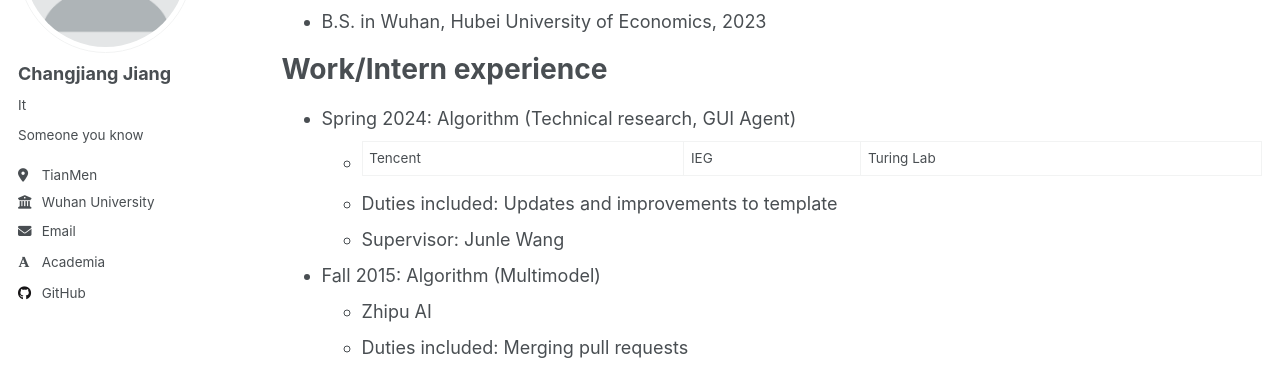
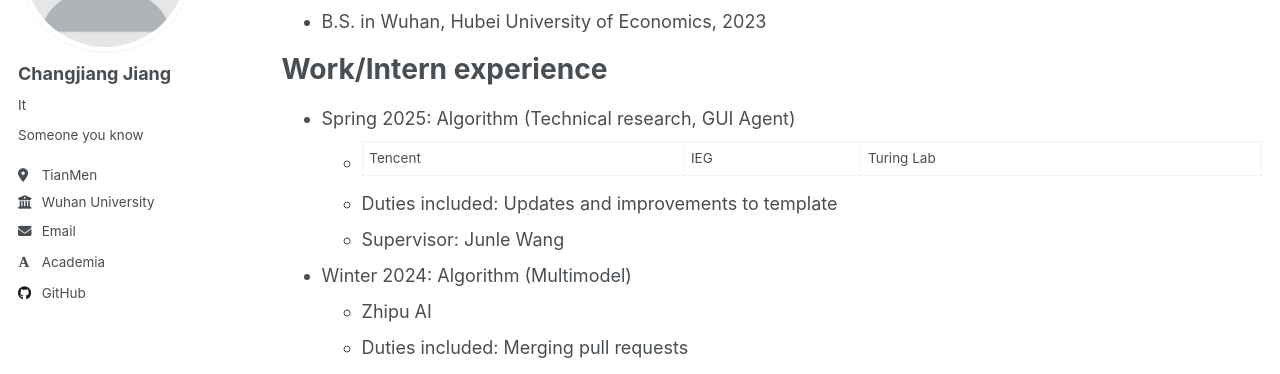
Before and after one commit to arnodjiang/arnodjiang.github.io, a Jekyll site: the page built from _pages/cv.md, in a window 1280 px wide and 900 px high. Shown: the part 221-595 px from the top of the window. Built offline with Jekyll 4.4.1, drawn with Linux system fonts in a browser that asks for light colours; some web fonts are replaced.

Commit message:
Update cv.md

```diff
--- a/_pages/cv.md
+++ b/_pages/cv.md
@@ -16,12 +16,12 @@ Education
 
 Work/Intern experience
 ======
-* Spring 2024: Algorithm (Technical research, GUI Agent)
+* Spring 2025: Algorithm (Technical research, GUI Agent)
   * Tencent|IEG|Turing Lab
   * Duties included: Updates and improvements to template
   * Supervisor: Junle Wang
 
-* Fall 2015: Algorithm (Multimodel)
+* Winter 2024: Algorithm (Multimodel)
   * Zhipu AI
   * Duties included: Merging pull requests
   * Supervisor: Yankun Huang
```
